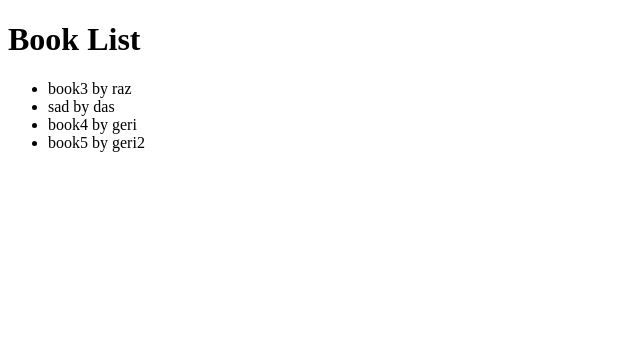
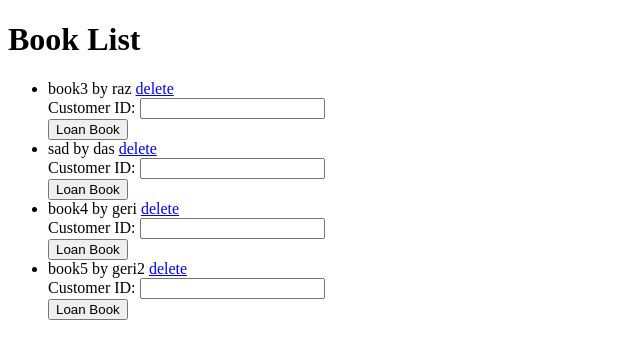
Before and after one commit to benyamins1/Library, a Django app: page /display_books/ in a window 1280 px wide. Shown: the top 359 px of the page, without its empty margins (0-640 px from the left). Run offline with Django 4.2, Linux system fonts and the light colour scheme; data comes from the database, SQL or seed files in the repository; both versions use the stored data as it was after the commit.

Commit message:
cng files template

```diff
--- a/book/templates/add_book.html
+++ b/book/templates/add_book.html
@@ -5,7 +5,7 @@
 </head>
 <body>
     <h1>Add New Book</h1>
-    <form method="POST" action="{% url 'add_book' %}"></form>
+    <form method="POST" action="{% url 'add_book' %}">
         {% csrf_token %}
         <label for="name">Name:</label>
         <input type="text" id="name" name="name" required><br>
@@ -14,7 +14,7 @@
         <label for="year_published">Year Published:</label>
         <input type="number" id="year_published" name="year_published" required><br>
         <label for="book_type">Type:</label>
-        <input type="number" id=" book_type" name=" book_type" required><br>
+        <input type="number" id="book_type" name="book_type" required><br>
         <!-- <select id="book_type" name="book_type" required>
             <option value="1">Fiction</option>
             <option value="2">Non-Fiction</option>
--- a/book/templates/display_books.html
+++ b/book/templates/display_books.html
@@ -1,16 +1,25 @@
 <!DOCTYPE html>
 <html>
+
 <head>
     <title>Display Books</title>
 </head>
+
 <body>
     <h1>Book List</h1>
     <ul>
         {% for book in books %}
-            <li>{{ book.name }} by {{ book.author }} </li>
+        <li>{{ book.name }} by {{ book.author }} <a href="{% url 'remove_book' book_id=book.id %}"> delete</a></li>
+        <form method="post" action="{% url 'loan_book' book_id=book.id %}">
+            {% csrf_token %}
+            <label for="customer_id">Customer ID:</label>
+            <input type="text" id="customer_id" name="customer_id" required><br>
+            <button type="submit">Loan Book</button>
+        </form>
         {% empty %}
-            <li>No books found.</li>
+        <li>No books found.</li>
         {% endfor %}
     </ul>
 </body>
+
 </html>
--- a/book/templates/index.html
+++ b/book/templates/index.html
@@ -39,10 +39,7 @@
 <body>
   <h2>Logout</h2>
   <p>Are you sure you want to log out?</p>
-  <form method="post" action="{% url 'logout' %}">
-      {% csrf_token %}
-      <button type="submit">Logout</button>
-  </form>
+  <a href="{% url 'logout' %}">logout</a>
   <a href="{% url 'index' %}">Cancel</a>
 </body>
 
--- a/book/urls.py
+++ b/book/urls.py
@@ -9,7 +9,7 @@ urlpatterns = [
     path('loan_book/<int:book_id>/', views.loan_book, name='loan_book'),
     path('add_book/', views.add_book, name='add_book'),
     path('display_books/', views.display_books, name='display_books'),
-    path('login/', views.login, name='login'),
-    path('logout/', views.logout, name='logout'),
+    path('login/', views.login_view, name='login'),
+    path('logout/', views.logout_view, name='logout'),
     path('register/', views.register, name='register'),
 ]
--- a/book/views.py
+++ b/book/views.py
@@ -11,6 +11,7 @@ from datetime import date, timedelta
 
 def add_book(request):
     if request.method == 'POST':
+        print(request.POST)
         name = request.POST.get('name')
         author = request.POST.get('author')
         year_published = int(request.POST.get('year_published'))
@@ -56,11 +57,12 @@ def index(request):
     return render(request, "index.html")
 
 
-def logout(request):
+def logout_view(request):
     print("logout function entered !!!!!!!!!!!!")
-    #logout(request)
-    #return redirect("index")
-    return render(request, 'logout.html')
+    logout(request)
+    print("rrrrrr")
+    return redirect("index")
+    #return redirect('index.html')
 
 
 # def register(request):
@@ -100,7 +102,7 @@ def register(request):
         return redirect("index")
 
 
-def login(request):
+def login_view(request):
     print("login function entered !!!!!!!!!!!!")
     if request.method == "POST":
         username = request.POST.get("username")
```
Also changed, not shown: db.sqlite3.
